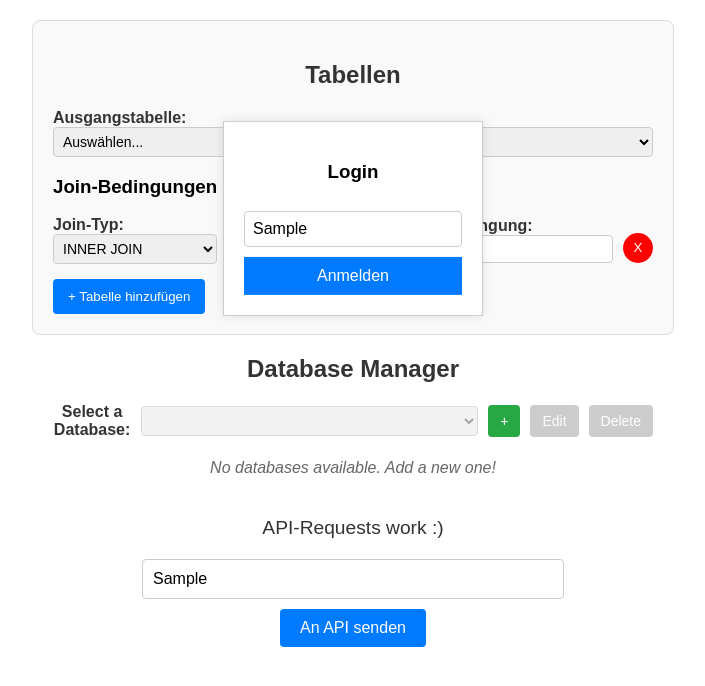
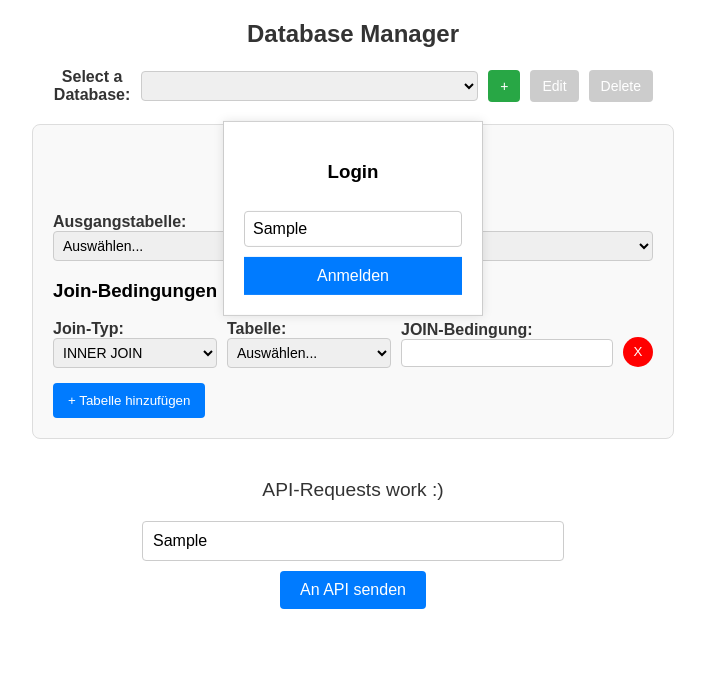
Before and after one commit to joh1932006/JSON_Suchseiten_Github, an Angular app in the folder JSON_Suchseiten_Projekt/frontend/database-query-frontend/: page / in a window 1280 px wide. Both pictures are taken after typing "Sample", "Sample" into the empty fields and a click on the button "+ Tabelle hinzufügen". Shown: the top 686 px of the page, without its empty margins (287-992 px from the left). Built offline with nearby package versions, Linux system fonts and the light colour scheme.

Commit message:
Fab4Minds Datenbank standardmäßig drinnen

```diff
--- a/JSON_Suchseiten_Projekt/frontend/database-query-frontend/src/app/app.component.html
+++ b/JSON_Suchseiten_Projekt/frontend/database-query-frontend/src/app/app.component.html
@@ -7,64 +7,6 @@
   <link rel="stylesheet" href="app.component.css">
 </head>
 <body>
-  <div class="table-container">
-    <h2>Tabellen</h2>
-
-    <!-- Dropdown for Ausgangstabelle -->
-    <div>
-      <label for="baseTable">Ausgangstabelle:</label>
-      <select id="baseTable" [(ngModel)]="selectedBaseTable">
-        <option value="" disabled>Auswählen...</option>
-        <option *ngFor="let table of tables" [value]="table">
-          {{ table }}
-        </option>
-      </select>
-    </div>
-
-    <!-- Join Conditions -->
-    <h3>Join-Bedingungen</h3>
-    <div *ngFor="let row of joinRows; let i = index" class="join-row">
-
-      <!-- Dropdown for Join Type -->
-      <div>
-        <label for="joinType-{{ i }}">Join-Typ:</label>
-        <select id="joinType-{{ i }}" [(ngModel)]="row.joinType" (change)="generateJoinCondition(i)">
-          <option value="INNER JOIN">INNER JOIN</option>
-          <option value="LEFT OUTER JOIN">LEFT OUTER JOIN</option>
-          <option value="RIGHT OUTER JOIN">RIGHT OUTER JOIN</option>
-          <option value="SELF JOIN">SELF JOIN</option>
-          <option value="CROSS JOIN">CROSS JOIN</option>
-        </select>
-      </div>
-
-      <!-- Dropdown for Tabelle -->
-      <div>
-        <label for="table-{{ i }}">Tabelle:</label>
-        <select id="table-{{ i }}" [(ngModel)]="row.table" (change)="generateJoinCondition(i)">
-          <option value="" disabled>Auswählen...</option>
-          <option *ngFor="let table of tables" [value]="table">
-            {{ table }}
-          </option>
-        </select>
-      </div>
-
-      <!-- Field for JOIN-Bedingung -->
-      <div>
-        <label for="condition-{{ i }}">JOIN-Bedingung:</label>
-        <input
-          id="condition-{{ i }}"
-          type="text"
-          [(ngModel)]="row.condition"
-        />
-      </div>
-
-      <!-- Remove Row Button -->
-      <button class="remove-row" (click)="removeJoinRow(i)">X</button>
-    </div>
-
-    <!-- Add Table Button -->
-    <button class="add-table" (click)="addJoinRow()">+ Tabelle hinzufügen</button>
-  </div>
 
   <div class="container">
     <h2>Database Manager</h2>
@@ -193,6 +135,68 @@
     </div>
   </div>
 
+
+  <div class="table-container">
+    <h2>Tabellen</h2>
+
+    <!-- Dropdown for Ausgangstabelle -->
+    <div>
+      <label for="baseTable">Ausgangstabelle:</label>
+      <select id="baseTable" [(ngModel)]="selectedBaseTable">
+        <option value="" disabled>Auswählen...</option>
+        <option *ngFor="let table of tables" [value]="table">
+          {{ table }}
+        </option>
+      </select>
+    </div>
+
+    <!-- Join Conditions -->
+    <h3>Join-Bedingungen</h3>
+    <div *ngFor="let row of joinRows; let i = index" class="join-row">
+
+      <!-- Dropdown for Join Type -->
+      <div>
+        <label for="joinType-{{ i }}">Join-Typ:</label>
+        <select id="joinType-{{ i }}" [(ngModel)]="row.joinType" (change)="generateJoinCondition(i)">
+          <option value="INNER JOIN">INNER JOIN</option>
+          <option value="LEFT OUTER JOIN">LEFT OUTER JOIN</option>
+          <option value="RIGHT OUTER JOIN">RIGHT OUTER JOIN</option>
+          <option value="SELF JOIN">SELF JOIN</option>
+          <option value="CROSS JOIN">CROSS JOIN</option>
+        </select>
+      </div>
+
+      <!-- Dropdown for Tabelle -->
+      <div>
+        <label for="table-{{ i }}">Tabelle:</label>
+        <select id="table-{{ i }}" [(ngModel)]="row.table" (change)="generateJoinCondition(i)">
+          <option value="" disabled>Auswählen...</option>
+          <option *ngFor="let table of tables" [value]="table">
+            {{ table }}
+          </option>
+        </select>
+      </div>
+
+      <!-- Field for JOIN-Bedingung -->
+      <div>
+        <label for="condition-{{ i }}">JOIN-Bedingung:</label>
+        <input
+          id="condition-{{ i }}"
+          type="text"
+          [(ngModel)]="row.condition"
+        />
+      </div>
+
+      <!-- Remove Row Button -->
+      <button class="remove-row" (click)="removeJoinRow(i)">X</button>
+    </div>
+
+    <!-- Add Table Button -->
+    <button class="add-table" (click)="addJoinRow()">+ Tabelle hinzufügen</button>
+  </div>
+
+
+
   <app-apirequests></app-apirequests>
 </body>
 </html>
--- a/JSON_Suchseiten_Projekt/frontend/database-query-frontend/src/app/app.component.ts
+++ b/JSON_Suchseiten_Projekt/frontend/database-query-frontend/src/app/app.component.ts
@@ -15,12 +15,30 @@ import { FormsModule } from '@angular/forms';
 export class AppComponent {
   title = 'mein-projekt';
 
-  // Database management variables
-  databases: { name: string; config: any }[] = [];
-  selectedDatabase: string = '';
-  selectedBaseTable: string = ''; // Selected Ausgangstabelle
+  // Liste der Datenbanken mit Fab4Minds als Option im Dropdown
+  databases: { name: string; config: any }[] = [
+    {
+      name: 'Fab4Minds',
+      config: {
+        user: 'f4mbsappl',
+        password: 'bTemrHU6Tn3pnkPRBuKc',
+        server: '192.168.44.137',
+        database: 'f4mbs',
+        port: 1433,
+        options: {
+          encrypt: false,
+          trustServerCertificate: true
+        }
+      }
+    }
+  ];
+
+  selectedDatabase: string = ''; // Keine Standardauswahl
+  selectedBaseTable: string = '';
   showDbConfigModal: boolean = false;
   showEditDbConfigModal: boolean = false;
+
+  // Daten für eine neue Datenbank
   newDatabase = {
     name: '',
     user: '',
@@ -34,14 +52,20 @@ export class AppComponent {
     }
   };
 
-  tables: string[] = []; // Stores fetched table names
+  tables: string[] = []; // Tabellen in der ausgewählten Datenbank
   username: string = '';
   loggedInUser: string | null = null;
 
-  // Dynamic join management variables
+  // Dynamische Join-Verwaltung
   joinRows: { table: string; joinType: string; condition: string }[] = [];
 
   constructor(private http: HttpClient) {}
+
+  // Beim Start keine Aktion für die Datenbankauswahl
+  ngOnInit() {
+    // Keine automatische Auswahl oder Konfiguration
+    console.log('App initialized, no database selected.');
+  }
 
   // Login-Funktion
   login() {
@@ -50,12 +74,13 @@ export class AppComponent {
     }
   }
 
-  // Database management methods
+  // Öffne Modal zum Hinzufügen einer neuen Datenbank
   openDbConfigModal() {
     this.resetNewDatabaseForm();
     this.showDbConfigModal = true;
   }
 
+  // Schließe Modals
   closeDbConfigModal() {
     this.showDbConfigModal = false;
   }
@@ -64,22 +89,13 @@ export class AppComponent {
     this.showEditDbConfigModal = false;
   }
 
+  // Datenbank hinzufügen
   addDatabase() {
     if (this.newDatabase.name) {
       this.databases.push({
         name: this.newDatabase.name,
         config: { ...this.newDatabase }
       });
-
-      this.selectedDatabase = this.newDatabase.name;
-
-      this.http.post('http://localhost:3000/set-database', this.newDatabase).subscribe(
-        () => {
-          console.log('Database configuration sent to backend successfully');
-          this.fetchTables(); // Fetch tables after adding database
-        },
-        error => console.error('Error updating database configuration on the backend:', error)
-      );
 
       this.closeDbConfigModal();
       this.resetNewDatabaseForm();
@@ -88,34 +104,37 @@ export class AppComponent {
     }
   }
 
+  // Tabellen in der ausgewählten Datenbank abrufen
   fetchTables() {
     if (!this.selectedDatabase) {
-      console.error("No database selected");
+      console.error('No database selected');
       return;
     }
 
     this.http.get<{ tables: string[] }>('http://localhost:3000/get-tables').subscribe(
       response => {
         this.tables = response.tables;
-        console.log("Tables fetched:", this.tables);
+        console.log('Tables fetched:', this.tables);
       },
       error => console.error('Error fetching tables:', error)
     );
   }
 
+  // Konfiguration der ausgewählten Datenbank aktualisieren
   updateDatabaseConfig() {
     const selectedDbConfig = this.databases.find(db => db.name === this.selectedDatabase)?.config;
     if (selectedDbConfig) {
       this.http.post('http://localhost:3000/set-database', selectedDbConfig).subscribe(
         () => {
           console.log('Database configuration updated on the server');
-          this.fetchTables(); // Fetch tables after database selection
+          this.fetchTables(); // Tabellen abrufen
         },
         error => console.error('Error updating database configuration:', error)
       );
     }
   }
 
+  // Datenbank bearbeiten
   editDatabase() {
     const selectedDbConfig = this.databases.find(db => db.name === this.selectedDatabase);
     if (selectedDbConfig) {
@@ -124,6 +143,7 @@ export class AppComponent {
     }
   }
 
+  // Änderungen speichern
   saveDatabaseConfig() {
     const selectedDb = this.databases.find(db => db.name === this.newDatabase.name);
     if (selectedDb) {
@@ -133,12 +153,14 @@ export class AppComponent {
     }
   }
 
+  // Datenbank löschen
   deleteDatabase() {
     this.databases = this.databases.filter(db => db.name !== this.selectedDatabase);
     this.selectedDatabase = '';
-    this.tables = []; // Clear tables when database is deleted
+    this.tables = []; // Tabellen löschen, wenn keine Datenbank ausgewählt ist
   }
 
+  // Formular zurücksetzen
   resetNewDatabaseForm() {
     this.newDatabase = {
       name: '',
@@ -154,26 +176,23 @@ export class AppComponent {
     };
   }
 
-  // Dynamic join management methods
+  // Dynamische Join-Methoden
   addJoinRow() {
-    const newRow = {
-      table: '', // Default table name
-      joinType: 'INNER JOIN', // Default join type
-      condition: '' // Default condition
-    };
-
-    this.joinRows.push(newRow); // Add the new row to the array
+    this.joinRows.push({
+      table: '',
+      joinType: 'INNER JOIN',
+      condition: ''
+    });
   }
 
   removeJoinRow(index: number) {
-    this.joinRows.splice(index, 1); // Remove the row at the specified index
+    this.joinRows.splice(index, 1);
   }
 
-  // Automatically generate the JOIN condition
   generateJoinCondition(index: number) {
     const joinRow = this.joinRows[index];
     if (this.selectedBaseTable && joinRow.table && joinRow.joinType) {
-      joinRow.condition = `${joinRow.joinType} ${joinRow.table} ON ${this.selectedBaseTable}.id = ${joinRow.table}.base_id`;
+      joinRow.condition = `${joinRow.joinType} ${joinRow.table} ON ${this.selectedBaseTable}.SID = ${joinRow.table}.SID`;
     }
   }
 }
```
